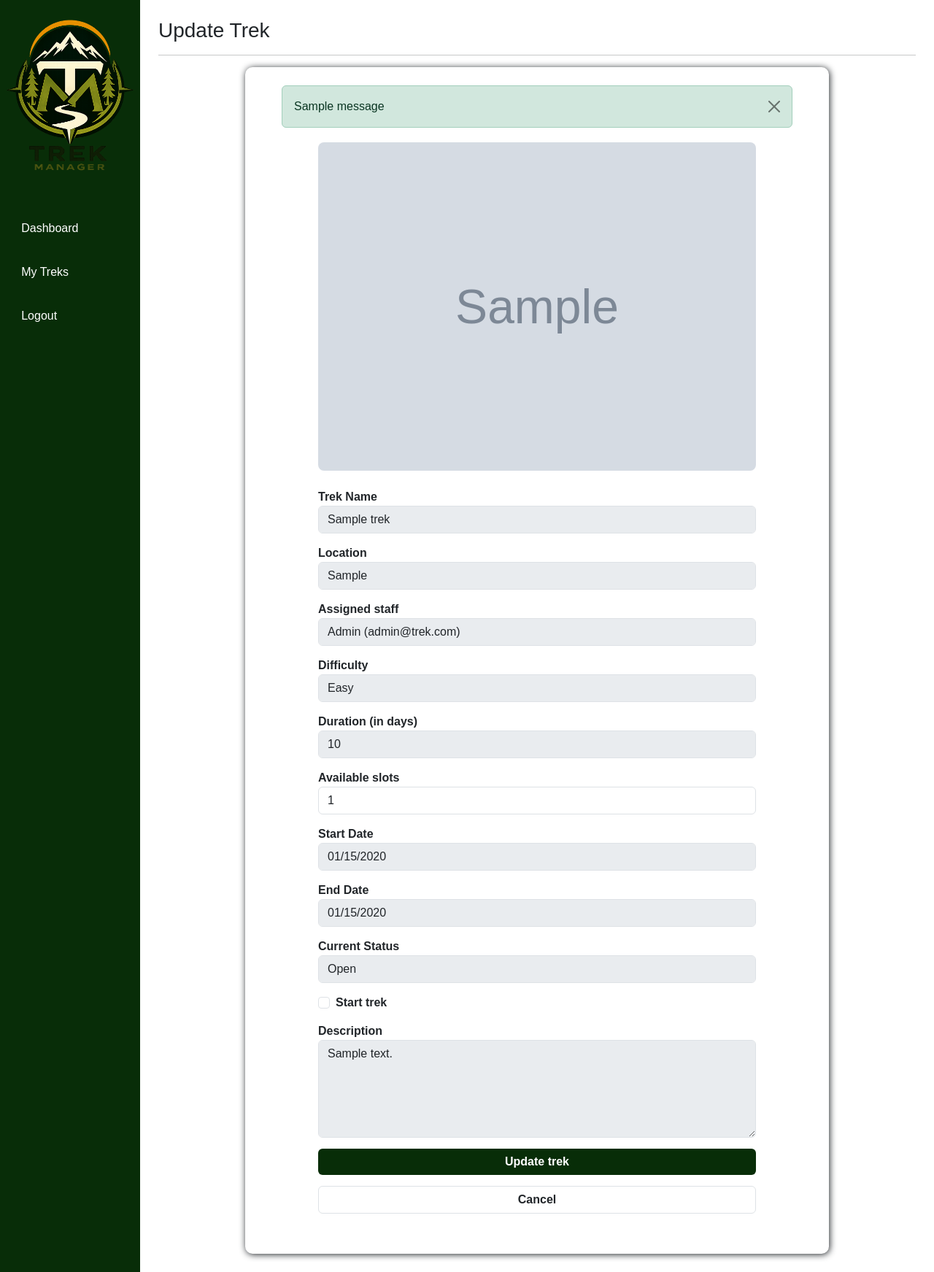
After one commit to sahhilalam/trekking-management-app-v1, a Flask app: page /staff/treks/manage/1 in a window 1280 px wide. The commit adds this page. Shown: the whole page at 73% size. Run offline with Flask 3, Linux system fonts and the light colour scheme; the visitor is signed in with stand-in values (Sample User, id 1); tables that the repository leaves empty hold one stand-in row (values such as "Sample post"); grey boxes marked "Sample" are stand-in pictures; one stand-in notice (Sample message) is shown.

Commit message:
Read and update treks by staff

```diff
--- a/routes/staff_routes.py
+++ b/routes/staff_routes.py
@@ -1,5 +1,6 @@
 from flask import render_template, redirect, request, url_for, flash, session
 from models import db, User, Trek, Booking
+from sqlalchemy import or_
 
 def staff_routes(app):
 
@@ -27,4 +28,106 @@ def staff_routes(app):
 
     @app.route("/staff/treks")
     def staff_treks():
+        if "user_id" not in session:
+            flash("Please login first!", "danger")
+            return redirect(url_for("login"))
+
+        if session["role"] != "Staff":
+            flash("Access denied!", "danger")
+            return redirect(url_for("login"))
+
+        query = Trek.query.filter_by(staff_id=session["user_id"])
+        search = request.args.get("search")
+        status = request.args.get("status")
+
+        if status in ["Pending", "Approved", "Open", "Closed", "Completed"]:
+            query = query.filter_by(status=status)
+
+        if search:
+            query = query.filter(or_(
+                Trek.trek_name.ilike(f"%{search}%"),
+                Trek.location.ilike(f"%{search}%"),
+                Trek.difficulty.ilike(f"%{search}%")
+            ))
+
+        treks = query.all()
+
+        assigned_treks = Trek.query.filter_by(staff_id=session["user_id"]).count()
+        pending_treks = Trek.query.filter_by(staff_id=session["user_id"], status="Pending").count()
+        approved_treks = Trek.query.filter_by(staff_id=session["user_id"], status="Approved").count()
+        open_treks = Trek.query.filter_by(staff_id=session["user_id"], status="Open").count()
+        completed_treks = Trek.query.filter_by(staff_id=session["user_id"], status="Completed").count()
+        closed_treks = Trek.query.filter_by(staff_id=session["user_id"], status="Closed").count()
+
+        return render_template("staff/treks.html",
+                               treks=treks,
+                               assigned_treks=assigned_treks,
+                               pending_treks=pending_treks,
+                               approved_treks=approved_treks,
+                               open_treks=open_treks,
+                               closed_treks=closed_treks,
+                               completed_treks=completed_treks)
+
+
+    @app.route("/staff/treks/manage/<int:trek_id>", methods=["GET", "POST"])
+    def manage_trek(trek_id):
+        if "user_id" not in session:
+            flash("Please login first!", "danger")
+            return redirect(url_for("login"))
+
+        if session["role"] != "Staff":
+            flash("Access denied!", "danger")
+            return redirect(url_for("login"))
+
+        trek = Trek.query.filter_by(trek_id=trek_id).first()
+
+        if not trek:
+            flash("No trek found!", "danger")
+            return redirect(url_for("staff_treks"))
+
+        if trek.staff_id != session["user_id"]:
+            flash("Invalid trek!", "danger")
+            return redirect(url_for("staff_treks"))
+
+        if trek.status == "Pending":
+            flash("This trek cannot be managed until it is approved by the admin.", "warning")
+            return redirect(url_for("staff_treks"))
+
+        if trek.status == "Completed":
+            flash("Completed treks cannot be modified.", "warning")
+            return redirect(url_for("staff_treks"))
+
+        if request.method == "POST":
+            available_slots = int(request.form["available_slots"])
+
+            if available_slots < 0:
+                flash("Available slots cannot be negative.", "danger")
+                return redirect(url_for("manage_trek", trek_id=trek_id))
+
+            if "change_status" in request.form:
+                if trek.status == "Approved":
+                    trek.status = "Open"
+                elif trek.status == "Open":
+                    trek.status = "Closed"
+                elif trek.status == "Closed":
+                    trek.status = "Completed"
+                    bookings = Booking.query.filter_by(trek_id=trek_id, booking_status="Booked").all()
+                    for booking in bookings:
+                        booking.booking_status = "Completed"
+                else:
+                    flash("Invalid status transition.", "danger")
+                    return redirect(url_for("manage_trek", trek_id=trek_id))
+
+            if trek.status in ["Approved", "Open"]:
+                trek.available_slots = available_slots
+
+            db.session.commit()
+            flash("Trek updated successfully!", "success")
+            return redirect(url_for("staff_treks"))
+
+        return render_template("staff/manage_trek.html", trek=trek)
+
+
+    @app.route("/staff/treks/participants/<int:trek_id>")
+    def trek_participants(trek_id):
         pass
--- a/static/css/staff.css
+++ b/static/css/staff.css
@@ -55,7 +55,7 @@
     box-shadow: 1px 1px 10px;
 }
 
-.add-trek{
+.edit-trek{
     width: 800px;
     margin: auto;
     background-color: white;
@@ -65,21 +65,26 @@
     padding-bottom: 40px;
 }
 
-.add-trek form{
+.edit-trek form{
     padding-top: 20px;
     width: 600px;
     margin: auto;
 }
 
-.add-trek .form-control{
+.edit-trek .form-control{
     margin-bottom: 15px;
 }
 
-.add-trek label{
+.edit-trek .form-check{
+    margin-bottom: 15px;
+}
+
+
+.edit-trek label{
     font-weight: bold;
 }
 
-.add-trek .submit{
+.edit-trek .submit{
     color: white;
     background-color: rgb(8, 45, 8);
     font-weight: bold;
--- a/templates/admin/add_trek.html
+++ b/templates/admin/add_trek.html
@@ -71,7 +71,7 @@ Add Trek
         <label for="image">Trek image (optional)</label>
         <input type="file" name="image" id="image" class="form-control" accept="image/*">
 
-        <button type="submit" class="submit form-control">Create trek</button>
+        <button type="submit" class="submit form-control" onclick="return confirm('Add this trek?')">Create trek</button>
 
         <a href="{{ url_for('treks') }}">
             <button type="button" class="form-control" style="font-weight: bold;">Cancel</button>
--- a/templates/admin/edit_trek.html
+++ b/templates/admin/edit_trek.html
@@ -76,9 +76,9 @@ Edit Trek
         <label for="image">New trek image (optional)</label>
         <input type="file" name="image" id="image" class="form-control" accept="image/*">
 
-        <button type="submit" class="submit form-control">Update trek</button>
+        <button type="submit" class="submit form-control" onclick="return confirm('Update this trek?')">Update trek</button>
 
-        <a href="{{ url_for('treks') }}" style="text-decoration: none;">
+        <a href="{{ url_for('treks') }}">
             <button type="button" class="form-control" style="font-weight: bold;">Cancel</button>
         </a>
     </form>
--- /dev/null
+++ b/templates/staff/manage_trek.html
@@ -0,0 +1,105 @@
+{% extends "staff/layout.html" %}
+
+{% block title %}
+Update Trek
+{% endblock %}
+
+{% block main_content %}
+
+<h3>Update Trek</h3>
+
+<hr>
+
+<div class="edit-trek">
+
+    {% with messages = get_flashed_messages(with_categories=True) %}
+    {% if messages %}
+    {% for ctg, msg in messages %}
+    <div class="alert alert-{{ ctg }} alert-dismissible fade show" style="width: 700px; margin: auto;" role="alert">
+        {{ msg }}
+        <button type="button" class="btn-close" data-bs-dismiss="alert"></button>
+    </div>
+    {% endfor %}
+    {% endif %}
+    {% endwith %}
+    <form action="" method="post">
+        {% if trek.image %}
+        <img src="{{ url_for('static', filename='uploads/treks/' + trek.image) }}" width="100%"
+            style="border-radius: 8px;">
+        <br>
+        <br>
+        {% endif %}
+
+        <label for="name">Trek Name</label>
+        <input class="form-control" type="text" id="name" name="trek_name" value="{{ trek.trek_name }}" disabled>
+
+        <label for="location">Location</label>
+        <input type="text" class="form-control" id="location" name="location" value="{{ trek.location }}" disabled>
+
+        <label for="staff">Assigned staff</label>
+        <input type="text" name="staff" id="staff" class="form-control"
+            value="{{ trek.manager.name }} ({{ trek.manager.email }})" disabled>
+
+        <label for="difficulty">Difficulty</label>
+        <input type="text" name="difficulty" id="difficulty" class="form-control" value="{{ trek.difficulty }}"
+            disabled>
+
+        <label for="duration">Duration (in days)</label>
+        <input type="number" class="form-control" id="duration" name="duration" min="1" value="{{ trek.duration }}"
+            disabled>
+
+        <label for="slots">Available slots</label>
+        {% if trek.status in ["Approved", "Open"] %}
+        <input type="number" class="form-control" id="slots" name="available_slots" min="0"
+            value="{{ trek.available_slots }}" required>
+        {% else %}
+        <input type="text" class="form-control" name="slots" id="slots" value="{{ trek.available_slots }}" disabled>
+        {% endif %}
+
+        <label for="start_date">Start Date</label>
+        <input type="date" name="start_date" id="start_date" class="form-control" value="{{ trek.start_date }}"
+            disabled>
+
+        <label for="end_date">End Date</label>
+        <input type="date" name="end_date" id="end_date" class="form-control" value="{{ trek.end_date }}" disabled>
+
+        <label for="status">Current Status</label>
+        <input type="text" class="form-control" name="status" value="{{ trek.status }}" id="status" disabled>
+        {% if trek.status == "Approved" %}
+        <div class="form-check">
+            <input class="form-check-input" type="checkbox" name="change_status" id="change_status">
+            <label class="form-check-label" for="change_status">
+                Open bookings
+            </label>
+        </div>
+
+        {% elif trek.status == "Open" %}
+        <div class="form-check">
+            <input class="form-check-input" type="checkbox" name="change_status" id="change_status">
+            <label class="form-check-label" for="change_status">
+                Start trek
+            </label>
+        </div>
+
+        {% elif trek.status == "Closed" %}
+        <div class="form-check">
+            <input class="form-check-input" type="checkbox" name="change_status" id="change_status">
+            <label class="form-check-label" for="change_status">
+                Mark trek as completed
+            </label>
+        </div>
+        {% endif %}
+
+        <label for="description">Description</label>
+        <textarea name="description" id="description" class="form-control" rows="5"
+            disabled>{{ trek.description }}</textarea>
+
+        <button type="submit" class="submit form-control" onclick="return confirm('Update this trek?')">Update trek</button>
+
+        <a href="{{ url_for('staff_treks') }}">
+            <button type="button" class="form-control" style="font-weight: bold;">Cancel</button>
+        </a>
+    </form>
+</div>
+
+{% endblock main_content %}
```
Also changed, not shown: other parts of static/css/staff.css (+12 -12 lines), routes/admin_routes.py (+37 -7 lines), static/css/admin.css (+12 -3 lines), templates/admin/treks.html (+26 -4 lines), templates/staff/treks.html (added, +105 -0 lines), static/uploads/treks/Tsomgo-Lake.webp (added).
